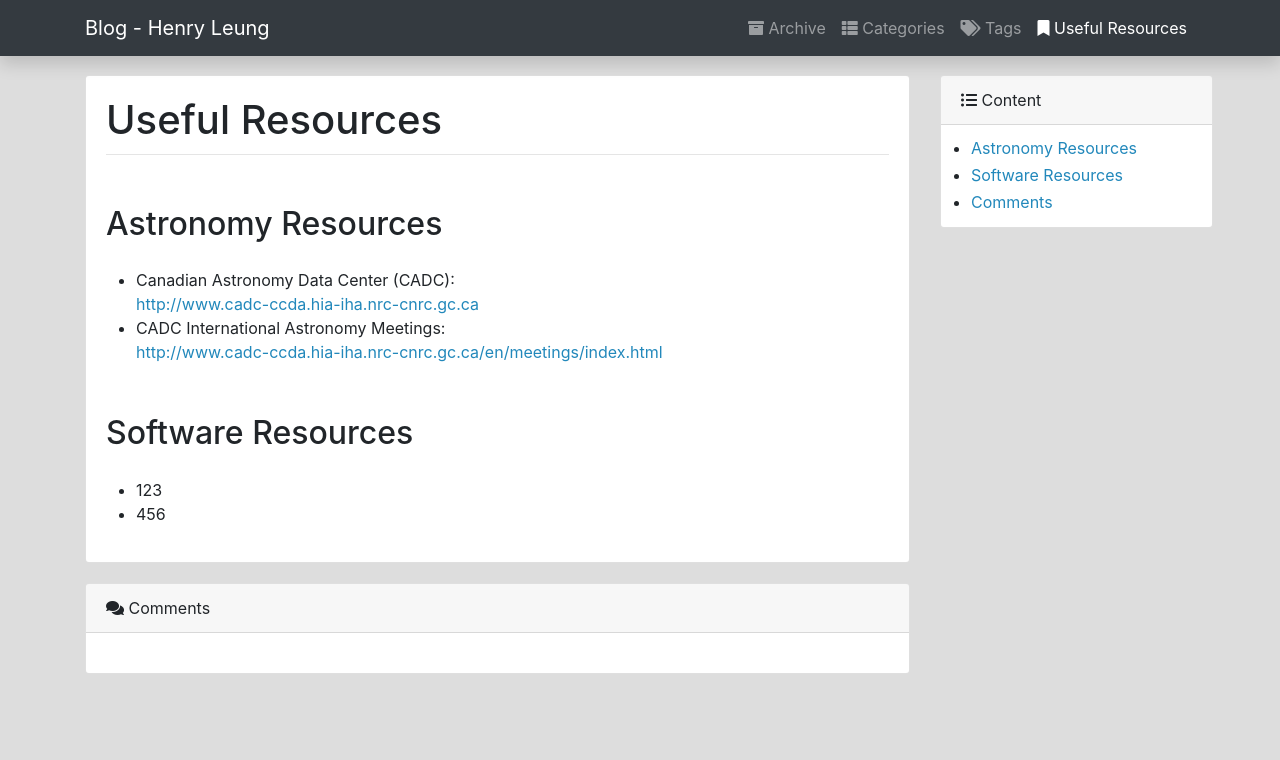
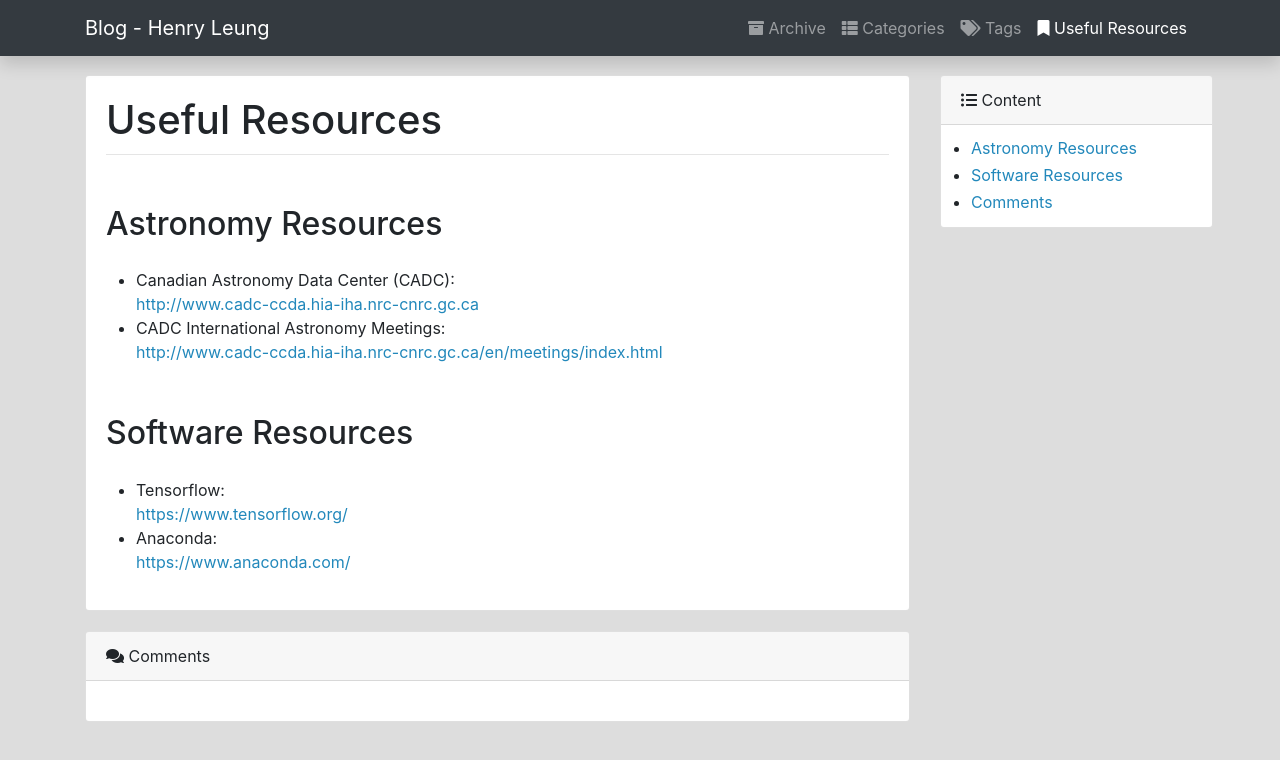
Before and after one commit to henrysky/blog, a Jekyll site: the page built from page/3resources.md, in a window 1280 px wide. Shown: the top 760 px of the page. Built offline with Jekyll 4.4.1, drawn with Linux system fonts in a browser that asks for light colours; nearby versions of some CDN libraries; comment, search, counter and statistics services are not loaded.

Commit message:
remove small title

```diff
--- a/_includes/header.html
+++ b/_includes/header.html
@@ -1,6 +1,7 @@
 <nav class="navbar navbar-expand-md bg-dark navbar-dark justify-content-between fixed-top shadow">
     <div class="container">
-        <a class="navbar-brand" href="{{ site.baseurl }}/">{{ site.title }} <small>{{ site.description }}</small></a>
+<!--        <a class="navbar-brand" href="{{ site.baseurl }}/">{{ site.title }} <small>{{ site.description }}</small></a>-->
+        <a class="navbar-brand" href="{{ site.baseurl }}/">{{ site.title }}</a>
         <button class="navbar-toggler" type="button" data-toggle="collapse" data-target="#navbarSupportedContent"
                 aria-controls="navbarSupportedContent" aria-expanded="false" aria-label="Toggle navigation">
             <span class="navbar-toggler-icon"></span>
--- a/page/3resources.md
+++ b/page/3resources.md
@@ -16,5 +16,5 @@
 
 ## Software Resources
 
-* 123
-* 456
+* Tensorflow: <br>[https://www.tensorflow.org/](https://www.tensorflow.org/)
+* Anaconda: <br>[https://www.anaconda.com/](https://www.anaconda.com/)
```
Also changed, not shown: README.md.
